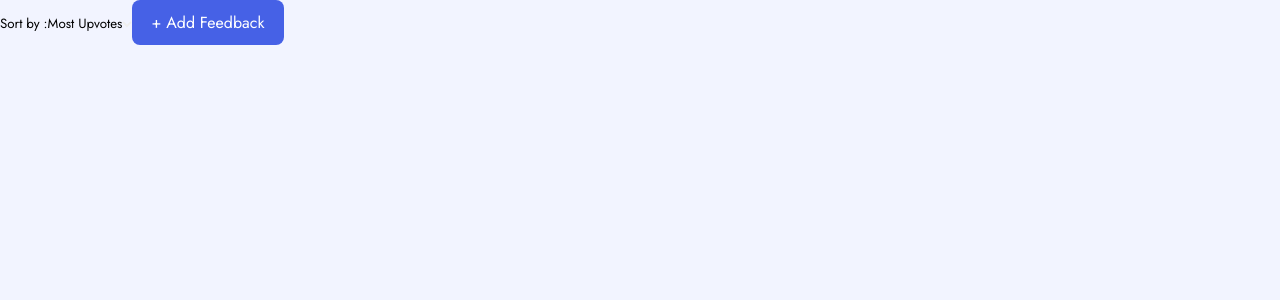
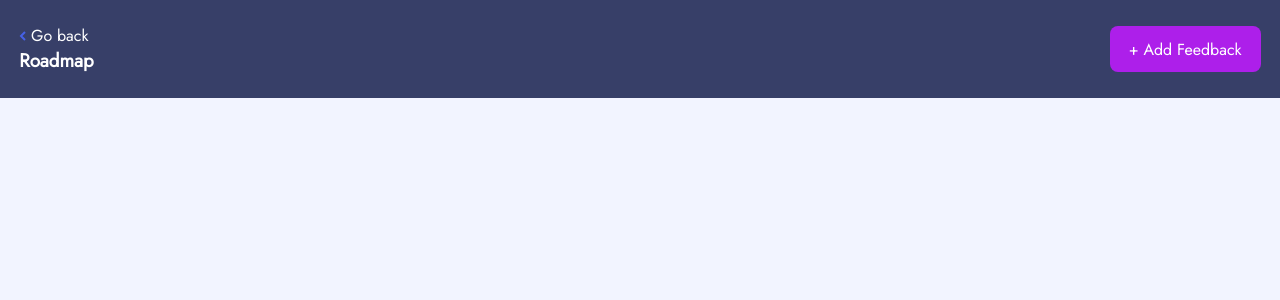
Before and after one commit to sammyodiagbe/product_feedback_app, a React (Create React App) app: page /roadmap in a window 1280 px wide. Shown: the top 300 px of the page. Built offline with nearby package versions, Linux system fonts and the light colour scheme.

Commit message:
working on styles for roadmap page

```diff
--- a/src/components/subnav.js
+++ b/src/components/subnav.js
@@ -4,6 +4,7 @@ import dropDown from "../assets/shared/icon-arrow-down.svg";
 import dropUp from "../assets/shared/icon-arrow-up.svg";
 import { dataContext } from "../context/dataContext";
 import checkMark from "../assets/shared/icon-check.svg";
+import backArrow from "../assets/shared/icon-arrow-left.svg";
 
 function customDropDown(value, open, toggleFilter) {
   return (
@@ -15,7 +16,7 @@ function customDropDown(value, open, toggleFilter) {
   );
 }
 
-const SubNav = () => {
+const SubNav = ({ hideDrop, showBackLink }) => {
   const context = useContext(dataContext);
   const {
     sortByMostUpvotes,
@@ -47,7 +48,7 @@ const SubNav = () => {
   };
 
   const sortByMostCommentsF = () => {
-    sortByLeastComments();
+    sortByMostComments();
     setActiveId(3);
     toggleFilter(false);
     setValue("Most Comments");
@@ -60,12 +61,21 @@ const SubNav = () => {
     setValue("Least Comments");
   };
   return (
-    <div className="pf-sub-nav">
+    <div className={`pf-sub-nav ${hideDrop && "hide"}`}>
       {/* bulb logo and suggestions total */}
       {/* <div className="pf-sort-by">
         <p>Sort by : </p>
 
       </div> */}
+      {showBackLink && (
+        <div className="go-back">
+          <Link to="">
+            <img src={backArrow} alt="back arrow" /> Go back
+          </Link>
+
+          <h3>Roadmap</h3>
+        </div>
+      )}
       {customDropDown(value, openFilter, toggle)}
       <Link className="pf-add-feedback">+ Add Feedback</Link>
       {openFilter && (
--- a/src/index.js
+++ b/src/index.js
@@ -4,6 +4,7 @@ import "./index.css";
 import App from "./App";
 import reportWebVitals from "./reportWebVitals";
 import "./styles/index.css";
+import "./styles/subnav.css";
 
 const root = ReactDOM.createRoot(document.getElementById("root"));
 root.render(
--- a/src/pages/roadmap.js
+++ b/src/pages/roadmap.js
@@ -3,7 +3,7 @@ import SubNav from "../components/subnav";
 const RoadMap = () => {
   return (
     <>
-      <SubNav />
+      <SubNav hideDrop={true} showBackLink={true} />
     </>
   );
 };
--- a/src/styles/index.css
+++ b/src/styles/index.css
@@ -374,56 +374,4 @@ div.product-app-container main.pf-main-container button.pf-custom-drop-down span
 div.product-app-container main.pf-main-container button.pf-custom-drop-down img {
   width: 12px;
 }
-
-div.product-app-container main.pf-main-container div.pf-sub-nav {
-  height: 80px;
-  background: #373F68;
-  color: #ffffff;
-  display: -webkit-box;
-  display: -ms-flexbox;
-  display: flex;
-  -webkit-box-pack: justify;
-      -ms-flex-pack: justify;
-          justify-content: space-between;
-  padding: 0 1.2em;
-  -webkit-box-align: center;
-      -ms-flex-align: center;
-          align-items: center;
-  position: relative;
-}
-
-div.product-app-container main.pf-main-container div.pf-sub-nav div.pf-drop-down {
-  width: 300px;
-  position: absolute;
-  background: #ffffff;
-  top: calc(100% + 20px);
-  -webkit-box-shadow: 0 0 15px rgba(0, 0, 0, 0.4);
-          box-shadow: 0 0 15px rgba(0, 0, 0, 0.4);
-  border-radius: 8px;
-}
-
-div.product-app-container main.pf-main-container div.pf-sub-nav div.pf-drop-down button.pf-drop-down-item {
-  padding: 1.2em 1.5em;
-  width: 100%;
-  display: -webkit-box;
-  display: -ms-flexbox;
-  display: flex;
-  border-bottom: 1px solid rgba(0, 0, 0, 0.1);
-  font-size: 1em;
-  display: flex;
-  -webkit-box-align: center;
-      -ms-flex-align: center;
-          align-items: center;
-  -webkit-box-pack: justify;
-      -ms-flex-pack: justify;
-          justify-content: space-between;
-}
-
-div.product-app-container main.pf-main-container div.pf-sub-nav a.pf-add-feedback {
-  display: inline-block;
-  padding: 0.7em 1.2em;
-  background: #C75AF6;
-  color: #ffffff;
-  border-radius: 8px;
-}
 /*# sourceMappingURL=index.css.map */
--- /dev/null
+++ b/src/styles/subnav.css
@@ -0,0 +1,61 @@
+div.pf-sub-nav {
+  color: #ffffff;
+  min-height: 80px;
+  background: #373F68;
+  color: #ffffff;
+  display: -webkit-box;
+  display: -ms-flexbox;
+  display: flex;
+  -webkit-box-pack: justify;
+      -ms-flex-pack: justify;
+          justify-content: space-between;
+  padding: 1.5em 1.2em;
+  -webkit-box-align: center;
+      -ms-flex-align: center;
+          align-items: center;
+  position: relative;
+}
+
+div.pf-sub-nav a {
+  color: #ffffff;
+}
+
+div.pf-sub-nav.hide button.pf-custom-drop-down {
+  display: none;
+}
+
+div.pf-sub-nav div.pf-drop-down {
+  width: 300px;
+  position: absolute;
+  background: #ffffff;
+  top: calc(100% + 20px);
+  -webkit-box-shadow: 0 0 15px rgba(0, 0, 0, 0.4);
+          box-shadow: 0 0 15px rgba(0, 0, 0, 0.4);
+  border-radius: 8px;
+}
+
+div.pf-sub-nav div.pf-drop-down button.pf-drop-down-item {
+  padding: 1.2em 1.5em;
+  width: 100%;
+  display: -webkit-box;
+  display: -ms-flexbox;
+  display: flex;
+  border-bottom: 1px solid rgba(0, 0, 0, 0.1);
+  font-size: 1em;
+  display: flex;
+  -webkit-box-align: center;
+      -ms-flex-align: center;
+          align-items: center;
+  -webkit-box-pack: justify;
+      -ms-flex-pack: justify;
+          justify-content: space-between;
+}
+
+div.pf-sub-nav a.pf-add-feedback {
+  display: inline-block;
+  padding: 0.7em 1.2em;
+  background: #AD1FEA !important;
+  color: #ffffff;
+  border-radius: 8px;
+}
+/*# sourceMappingURL=subnav.css.map */
--- /dev/null
+++ b/src/styles/subnav.scss
@@ -0,0 +1,51 @@
+@import "./variables";
+
+div.pf-sub-nav {
+    color:$white;
+    min-height: 80px;
+    background: $subnav_color;
+    color: $white;
+    display: flex;
+    justify-content: space-between;
+    padding: 1.5em $padding;
+    align-items: center;
+    position: relative;
+
+    a {
+        color: $white;
+    }
+    &.hide {
+
+        button.pf-custom-drop-down {
+            display: none ;
+        }
+    }
+
+    div.pf-drop-down {
+
+        width: 300px;
+        position: absolute;
+        background: $white;
+        top: calc(100% + 20px);
+        box-shadow: 0 0 15px rgba(0,0,0,.4);
+        border-radius: $border_radius_link;
+        button.pf-drop-down-item {
+            padding: $padding 1.5em;
+            width: 100%;
+            display: flex;
+            border-bottom: 1px solid rgba(0,0,0,.1);
+            font-size: 1em;
+            display: flex;
+            align-items: center;
+            justify-content: space-between;
+        }
+    }
+
+    a.pf-add-feedback {
+        display: inline-block;
+        padding:.7em $padding ;
+        background: $call_to_action_mobile !important; // find easy solution to this later don't use important
+        color: $white;
+        border-radius: $border_radius_link;
+    }
+}
```
Also changed, not shown: src/styles/index.scss (+0 -36 lines), src/styles/roadmap.scss (added), 2 other files (tests, documents, lock files or other folders).
